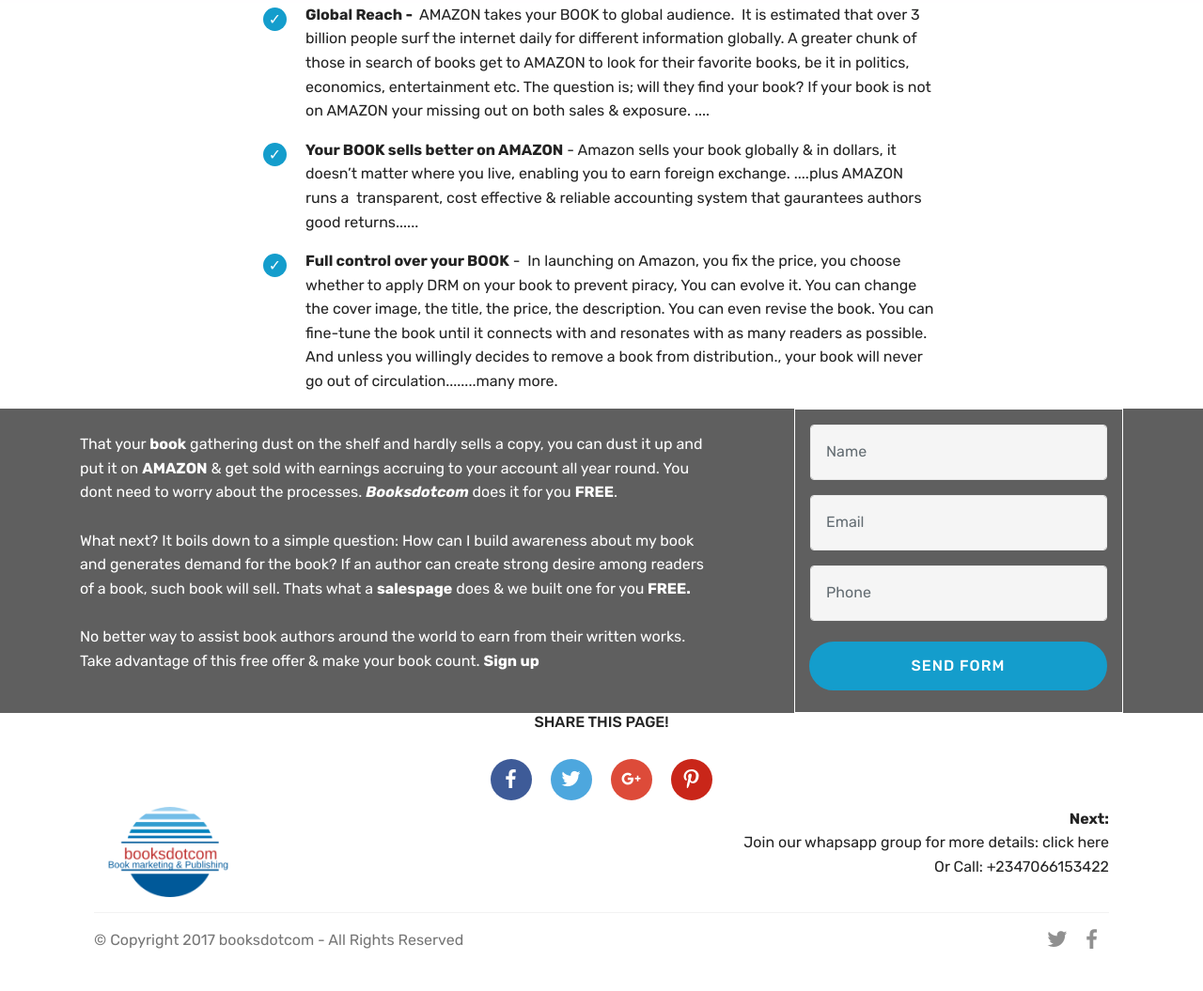
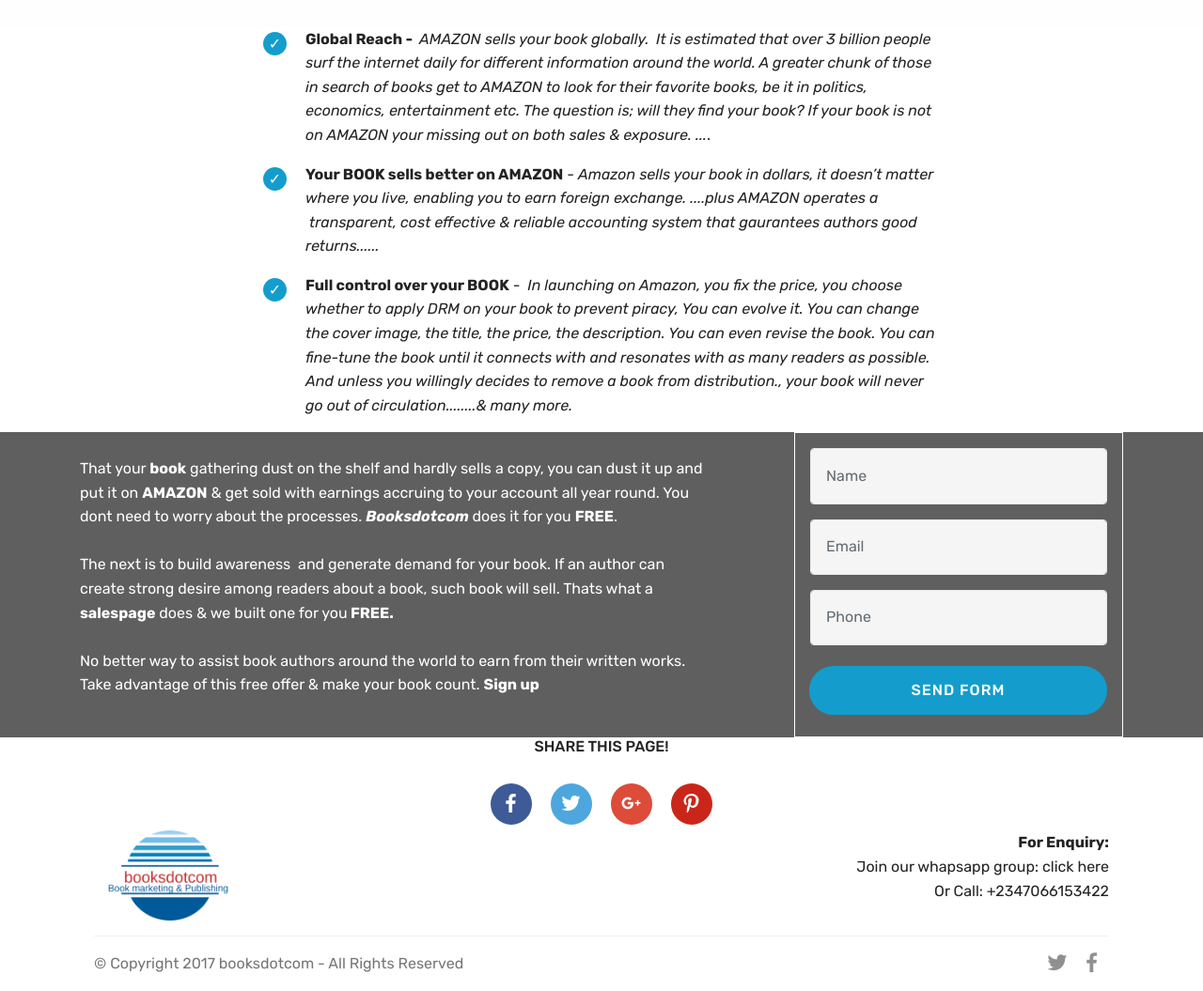
Before and after one commit to datemeprince/datemeprince.github.io, a plain HTML site: page index.html in a window 1280 px wide. Shown: the part 1277-2332 px from the top of the page at 94% size. Before the commit the page ends 2306 px from the top, so only its background shows below. Drawn offline with Linux system fonts and the light colour scheme; a web font is replaced by a local one.

Commit message:
create github pages

```diff
--- a/assets/mobirise/css/mbr-additional.css
+++ b/assets/mobirise/css/mbr-additional.css
@@ -793,6 +793,8 @@
   border-radius: 100px !important;
 }
 .cid-qtFX5mQyA0 {
+  padding-top: 45px;
+  padding-bottom: 0px;
   background-image: url("../../../assets/images/saiespake-image-correct-copy-1920x1280.jpg");
 }
 .cid-qtFX5mQyA0 h1 {
@@ -853,6 +855,7 @@
 }
 .cid-qtFXIhjCxM .mbr-text UL {
   color: #232323;
+  text-align: left;
 }
 .cid-qtFX9pNG8a {
   padding-top: 0px;
--- a/index.html
+++ b/index.html
@@ -21,7 +21,7 @@
 
 </head>
 <body>
-<section class="header9 cid-qtFX5mQyA0 mbr-fullscreen" id="header9-2" data-rv-view="78">
+<section class="header9 cid-qtFX5mQyA0" id="header9-2" data-rv-view="13">
 
 
 
@@ -31,7 +31,7 @@
         <div class="media-container-column mbr-white col-md-8">
             <h1 class="mbr-section-title align-left mbr-bold pb-3 mbr-fonts-style display-5">Are you an author still struggling to sell your books?<br>.... worry no more&nbsp;</h1>
             <h3 class="mbr-section-subtitle align-left mbr-light pb-3 mbr-fonts-style display-2">Let’s launch your BOOK on Amazon for <strong>FREE&nbsp;</strong></h3>
-            <p class="mbr-text align-left pb-3 mbr-fonts-style display-5">..plus a free <strong>sales page</strong> built for you to market your book online. <br>--------<br>Writers &amp; book authors are making $1,000, $5,000, $100,000 and even more, selling books on the AMAZON platform. It sounds exaggerated but very true. <br><br>You may have written a book but it ended up where it hardly sells a copy. And you're wondering why? Modern day book marketing has left the old pattern. Bookselling is moving online. And AMAZON leads the pack. You no longer need to solely depend on brick &amp; mortar bookshop to sell your books. <br>&nbsp;<br>&nbsp; &nbsp; &nbsp;With AMAZON you can realize financial success with your book. A book you placed on AMAZON a year ago, keeps selling, months after month. It can get sold a million times. AMAZON will deliver: making your book available for worldwide download &amp; taking hardcopy to the door steps of millions of readers around the world.<br>&nbsp;<br>Here is an opportunity to place your book on Amazon platform ....with <em><strong>Booksdotcom</strong></em>.<br>We get your BOOK on AMAZON, the first time - <em>no rejection</em><em><br></em><br>Why sell Your Books on <em>AMAZON ?</em></p>
+            <p class="mbr-text align-left pb-3 mbr-fonts-style display-5">..plus a free <strong>sales page</strong> built for you to market your book online. <br>--------<br>Writers &amp; book authors are making $1,000, $5,000, $100,000 and even more, selling books on the AMAZON platform. It sounds exaggerated but very true. <br><br>You may have written a book but it ended up where it hardly sells a copy. And you're wondering why? Modern day book marketing has left the old pattern. You no longer need to solely depend on brick &amp; mortar bookshop to sell your books. Bookselling is moving online. And AMAZON leads the pack. &nbsp;<br>&nbsp;<br>&nbsp; &nbsp; &nbsp;With AMAZON you can realize financial success with your book. A book you placed on AMAZON a year ago, keeps selling, months after month. It can get sold a million times. And AMAZON will deliver: making your book available for worldwide download &amp; taking hardcopy to the door steps of millions of readers around the world.<br>&nbsp;<br>Everyday, authors serious about getting sales &amp; exposure, go to the AMAZON marketplace with their books. Here is an opportunity for you too to place your book on Amazon platform ....with <em><strong>Booksdotcom</strong></em>.<br>We get your BOOK on AMAZON, the first time - <em>no rejection</em><em><br></em><br>Why sell Your Books on <em>AMAZON ?</em></p>
 
         </div>
     </div>
@@ -39,22 +39,22 @@
 
 </section>
 
-<section class="engine"><a href="https://mobirise.co/o">bootstrap buttons</a></section><section class="mbr-section article content12 cid-qtFXIhjCxM" id="content12-9" data-rv-view="81">
+<section class="engine"><a href="https://mobirise.co/o">bootstrap buttons</a></section><section class="mbr-section article content12 cid-qtFXIhjCxM" id="content12-9" data-rv-view="16">
 
 
     <div class="container">
         <div class="media-container-row">
             <div class="mbr-text counter-container col-12 col-md-8 mbr-fonts-style display-7">
                 <ul>
-                    <li><strong>Global Reach - &nbsp;</strong>AMAZON takes your BOOK to global audience.&nbsp;<strong>&nbsp;</strong>It is estimated that over 3 billion people surf the internet daily for different information globally. A greater chunk of those in search of books get to AMAZON to look for their favorite books, be it in politics, economics, entertainment etc. The question is; will they find your book?  If your book is not on AMAZON your missing out on both sales &amp; exposure. ....&nbsp;</li><li><strong>Your BOOK sells better on AMAZON</strong>&nbsp;- Amazon sells your book globally &amp; in dollars, it doesn’t matter where you live, enabling you to earn foreign exchange. ....plus AMAZON runs a &nbsp;transparent, cost effective &amp; reliable accounting system that gaurantees authors good returns......&nbsp;</li>
-                    <li><strong>Full control over your BOOK</strong>&nbsp;- &nbsp;In launching on Amazon, you fix the price, you choose whether to apply DRM on your book to prevent piracy, You can evolve it. You can change the cover image, the title, the price, the description. You can even revise the book. You can fine-tune the book until it connects with and resonates with as many readers as possible. And unless you willingly decides to remove a book from distribution., your book will never go out of circulation........many more.</li>
+                    <li><strong>Global Reach - &nbsp;</strong><em>AMAZON sells your book globally.&nbsp;<strong>&nbsp;</strong>It is estimated that over 3 billion people surf the internet daily for different information around the world. A greater chunk of those in search of books get to AMAZON to look for their favorite books, be it in politics, economics, entertainment etc. The question is; will they find your book?  If your book is not on AMAZON your missing out on both sales &amp; exposure. ...</em>.&nbsp;</li><li><strong>Your BOOK sells better on AMAZON</strong>&nbsp;- <em>Amazon sells your book in dollars, it doesn’t matter where you live, enabling you to earn foreign exchange. ....plus AMAZON operates a &nbsp;transparent, cost effective &amp; reliable accounting system that gaurantees authors good returns......&nbsp;</em></li>
+                    <li><strong>Full control over your BOOK</strong>&nbsp;- &nbsp;<em>In launching on Amazon, you fix the price, you choose whether to apply DRM on your book to prevent piracy, You can evolve it. You can change the cover image, the title, the price, the description. You can even revise the book. You can fine-tune the book until it connects with and resonates with as many readers as possible. And unless you willingly decides to remove a book from distribution., your book will never go out of circulation........&amp; many more.</em></li>
                 </ul>
             </div>
         </div>
     </div>
 </section>
 
-<section class="cid-qtFX9pNG8a" id="header15-3" data-rv-view="82">
+<section class="cid-qtFX9pNG8a" id="header15-3" data-rv-view="17">
 
 
 
@@ -64,7 +64,7 @@
 <div class="row">
     <div class="mbr-white col-lg-8 col-md-7 content-container">
 
-        <p class="mbr-text pb-3 mbr-fonts-style display-7"><br>That your <strong>book</strong> gathering dust on the shelf and hardly sells a copy, you can dust it up and put it on <strong>AMAZON</strong>&nbsp;&amp; get sold with earnings accruing to your account all year round. You dont need to worry about the processes. <em><strong>Booksdotcom&nbsp;</strong></em>does it for you <strong>FREE</strong>. <br><br>What next? It boils down to a simple question: How can I build awareness about my book and generates demand for the book? If an author can create strong desire among readers of a book, such book will sell. Thats what a <strong>salespage</strong> does &amp; we built one for you<strong> FREE.<br></strong><br>No better way to assist book authors around the world to earn from their written works. Take advantage of this free offer &amp; make your book count. <strong>Sign up&nbsp;</strong></p>
+        <p class="mbr-text pb-3 mbr-fonts-style display-7"><br>That your <strong>book</strong> gathering dust on the shelf and hardly sells a copy, you can dust it up and put it on <strong>AMAZON</strong>&nbsp;&amp; get sold with earnings accruing to your account all year round. You dont need to worry about the processes. <em><strong>Booksdotcom&nbsp;</strong></em>does it for you <strong>FREE</strong>. <br><br>The next is to build awareness &nbsp;and generate demand for your book. If an author can create strong desire among readers about a book, such book will sell. Thats what a <strong>salespage</strong> does &amp; we built one for you<strong> FREE.<br></strong><br>No better way to assist book authors around the world to earn from their written works. Take advantage of this free offer &amp; make your book count. <strong>Sign up&nbsp;</strong></p>
     </div>
     <div class="col-lg-4 col-md-5">
     <div class="form-container">
@@ -72,7 +72,7 @@
             <div data-form-alert="" hidden="" class="align-center">
                 Thanks for filling out the form!
             </div>
-            <form class="mbr-form" action="https://mobirise.com/" method="post" data-form-title="Mobirise Form"><input type="hidden" data-form-email="true" value="npDTK8m8LLHdeybjtqTZpfzYY1FkgOKKX6nwDm2TxmXsSEzrzGyXdymc6k2gE0iV/AIp283gExPOHqJul5Ky/5tqMRq03muwjjtnA7DkAZJ1EBORcQp3fse+qiC6Zq5y">
+            <form class="mbr-form" action="https://mobirise.com/" method="post" data-form-title="Mobirise Form"><input type="hidden" data-form-email="true" value="LY8pCBKwqf7hG1GNsbtBDi3dV0hud5amTBNRcbyhPlrjyJd0L9qAGnzsAad/PKhPiwFFAc3t0JQv7Pn/8s/SSXythVrO5aG42hsPcrTu8tH18ZiF6FzLGnhF4fxsLUyM">
                 <div data-for="name">
                     <div class="form-group">
                         <input type="text" class="form-control px-3" name="name" data-form-field="Name" placeholder="Name" required="" id="name-header15-3">
@@ -101,7 +101,7 @@
 
 </section>
 
-<section class="cid-qtG05s6d4W" id="social-buttons3-15" data-rv-view="85">
+<section class="cid-qtG05s6d4W" id="social-buttons3-15" data-rv-view="20">
 
 
 
@@ -137,7 +137,7 @@
     </div>
 </section>
 
-<section class="cid-qtHIVBo1O7" id="footer5-1k" data-rv-view="88">
+<section class="cid-qtHIVBo1O7" id="footer5-1k" data-rv-view="23">
 
 
 
@@ -153,7 +153,7 @@
                 </div>
             </div>
             <div class="col-md-9">
-                <p class="mbr-text align-right links mbr-fonts-style display-7"><strong>Next:</strong> <br>Join our whapsapp group for more details: click here<br>Or Call: +2347066153422<a href="#" class="text-black"><br></a></p>
+                <p class="mbr-text align-right links mbr-fonts-style display-7"><strong>For Enquiry</strong><strong>:</strong> <br>Join our whapsapp group: click<a href="#bottom"> </a>here<br>Or Call: +2347066153422<a href="#" class="text-black"><br></a></p>
             </div>
         </div>
         <div class="footer-lower">
```
Also changed, not shown: 1 other file.
